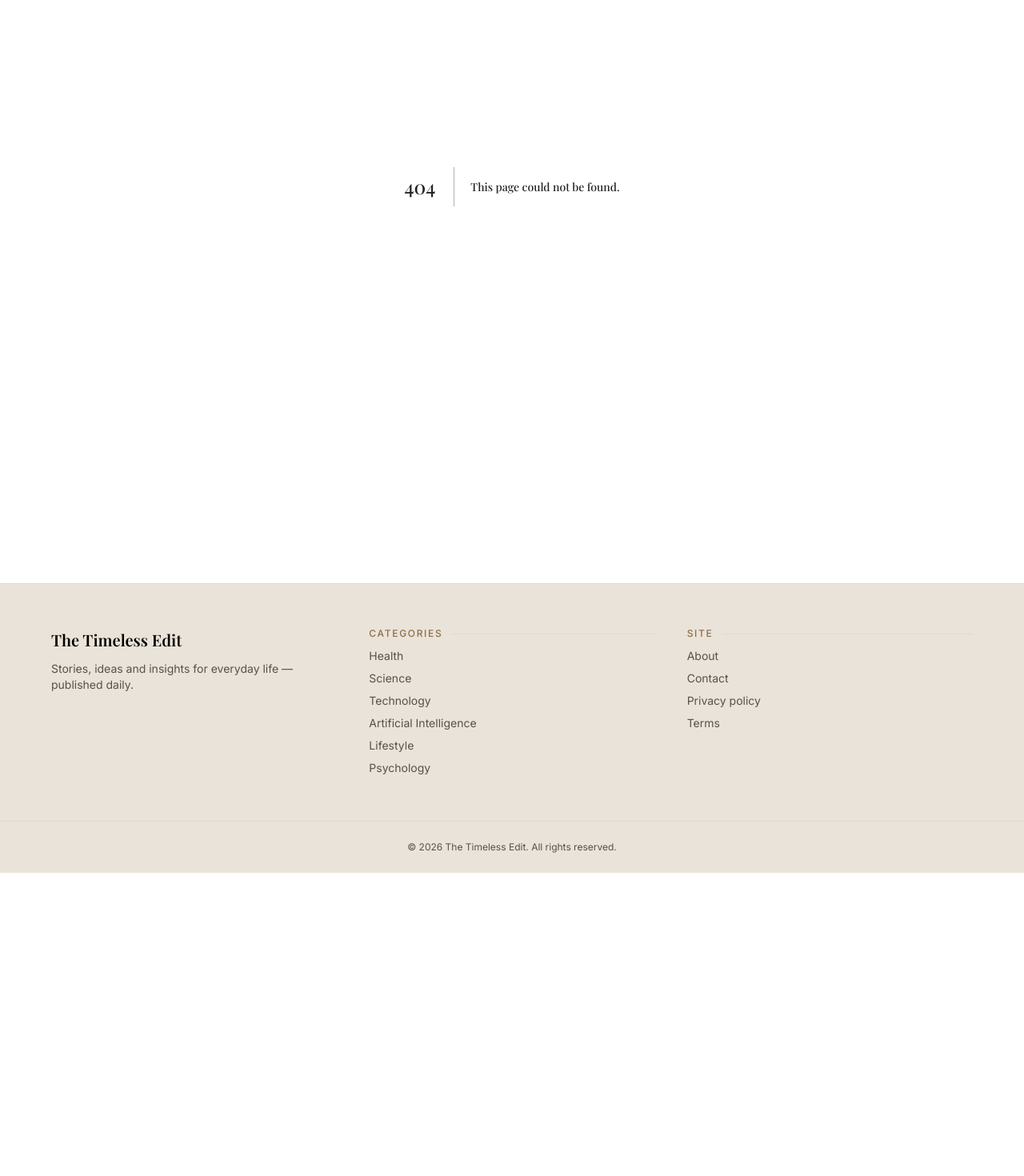
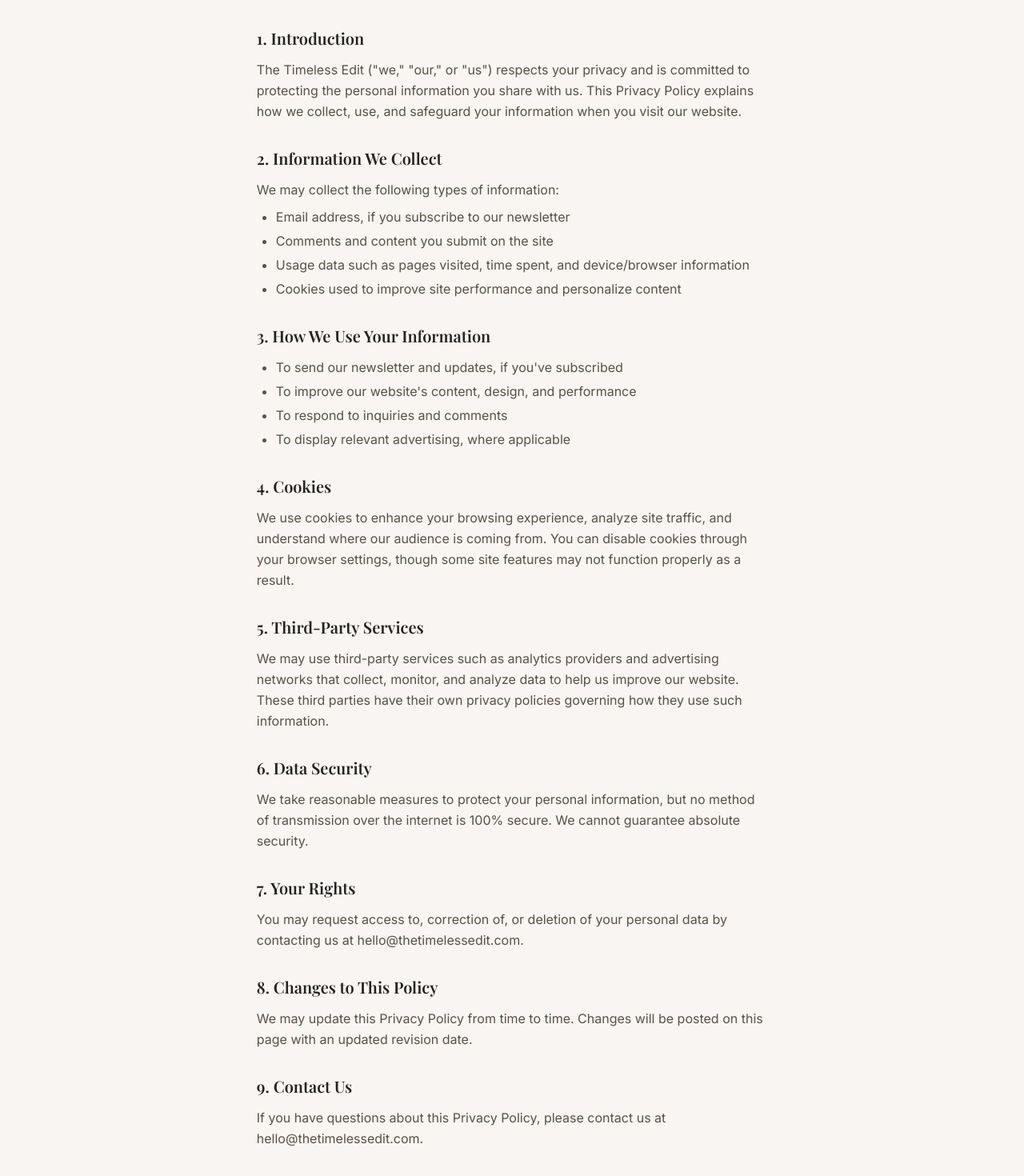
Before and after one commit to shazilasghar748/the-timeless-edit, a Next.js app: page /privacy in a window 1280 px wide. Before the commit this address had no page. Shown: the part 236-1706 px from the top of the page at 80% size. Before the commit the page ends 1327 px from the top, so only its background shows below. Built offline with nearby package versions, Linux system fonts and the light colour scheme.

Commit message:
Add Privacy Policy page component

```diff
--- /dev/null
+++ b/src/app/privacy/page.tsx
@@ -0,0 +1,91 @@
+export default function PrivacyPage() {
+  return (
+    <div className="max-w-prose mx-auto px-6 py-16">
+      <div className="eyebrow-rule mb-4">Legal</div>
+      <h1 className="font-display text-display-md font-semibold mb-2">Privacy Policy</h1>
+      <p className="text-sm text-foreground-muted mb-10">Last updated: July 2026</p>
+
+      <div className="space-y-8 text-foreground-muted leading-relaxed">
+        <section>
+          <h2 className="font-display text-xl font-semibold text-foreground mb-3">1. Introduction</h2>
+          <p>
+            The Timeless Edit ("we," "our," or "us") respects your privacy and is committed to
+            protecting the personal information you share with us. This Privacy Policy explains
+            how we collect, use, and safeguard your information when you visit our website.
+          </p>
+        </section>
+
+        <section>
+          <h2 className="font-display text-xl font-semibold text-foreground mb-3">2. Information We Collect</h2>
+          <p className="mb-2">We may collect the following types of information:</p>
+          <ul className="list-disc pl-6 space-y-1">
+            <li>Email address, if you subscribe to our newsletter</li>
+            <li>Comments and content you submit on the site</li>
+            <li>Usage data such as pages visited, time spent, and device/browser information</li>
+            <li>Cookies used to improve site performance and personalize content</li>
+          </ul>
+        </section>
+
+        <section>
+          <h2 className="font-display text-xl font-semibold text-foreground mb-3">3. How We Use Your Information</h2>
+          <ul className="list-disc pl-6 space-y-1">
+            <li>To send our newsletter and updates, if you've subscribed</li>
+            <li>To improve our website's content, design, and performance</li>
+            <li>To respond to inquiries and comments</li>
+            <li>To display relevant advertising, where applicable</li>
+          </ul>
+        </section>
+
+        <section>
+          <h2 className="font-display text-xl font-semibold text-foreground mb-3">4. Cookies</h2>
+          <p>
+            We use cookies to enhance your browsing experience, analyze site traffic, and
+            understand where our audience is coming from. You can disable cookies through your
+            browser settings, though some site features may not function properly as a result.
+          </p>
+        </section>
+
+        <section>
+          <h2 className="font-display text-xl font-semibold text-foreground mb-3">5. Third-Party Services</h2>
+          <p>
+            We may use third-party services such as analytics providers and advertising networks
+            that collect, monitor, and analyze data to help us improve our website. These third
+            parties have their own privacy policies governing how they use such information.
+          </p>
+        </section>
+
+        <section>
+          <h2 className="font-display text-xl font-semibold text-foreground mb-3">6. Data Security</h2>
+          <p>
+            We take reasonable measures to protect your personal information, but no method of
+            transmission over the internet is 100% secure. We cannot guarantee absolute security.
+          </p>
+        </section>
+
+        <section>
+          <h2 className="font-display text-xl font-semibold text-foreground mb-3">7. Your Rights</h2>
+          <p>
+            You may request access to, correction of, or deletion of your personal data by
+            contacting us at hello@thetimelessedit.com.
+          </p>
+        </section>
+
+        <section>
+          <h2 className="font-display text-xl font-semibold text-foreground mb-3">8. Changes to This Policy</h2>
+          <p>
+            We may update this Privacy Policy from time to time. Changes will be posted on this
+            page with an updated revision date.
+          </p>
+        </section>
+
+        <section>
+          <h2 className="font-display text-xl font-semibold text-foreground mb-3">9. Contact Us</h2>
+          <p>
+            If you have questions about this Privacy Policy, please contact us at
+            hello@thetimelessedit.com.
+          </p>
+        </section>
+      </div>
+    </div>
+  );
+}
```
